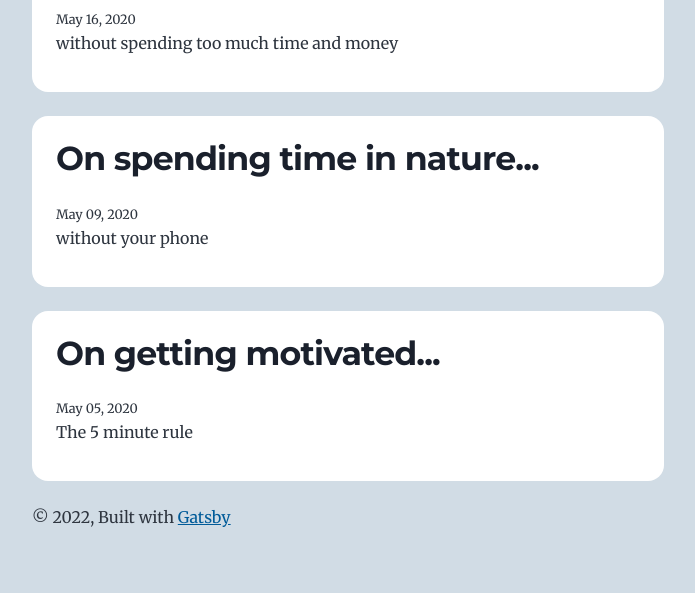
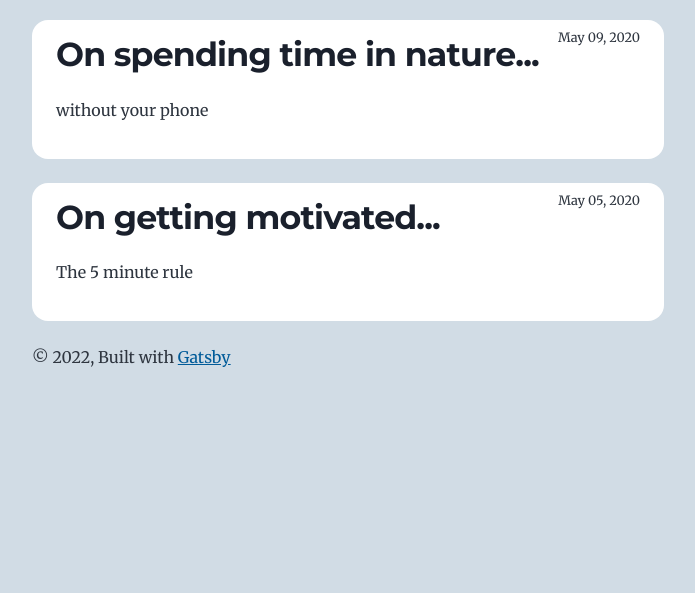
Before and after one commit to brampijper/brams-blog, a Gatsby site: page / in a window 1280 px wide. Shown: the part 667-1260 px from the top of the page, without its empty margins (292-987 px from the left). After the commit the page ends 1100 px from the top, so only its background shows below. Built offline with nearby package versions, Linux system fonts and the light colour scheme; Gatsby itself is replaced by a stand-in of ours.

Commit message:
date of blogpost is now right aligned

```diff
--- a/src/components/BlogPost.js
+++ b/src/components/BlogPost.js
@@ -7,10 +7,10 @@ export default function BlogPost({posts}) {
             <Link className="blog-posts-links" key={post.slug} to={post.slug}>
                 <article  className="blog-posts">
                 <header>
+                    <small className="blog-post-date">{post.date}</small>
                     <h2>
                         <span itemProp="headline">{post.title}</span>
                     </h2>
-                    <small>{post.date}</small>
                 </header>
                 <section>
                     <p
--- a/src/style.css
+++ b/src/style.css
@@ -321,8 +321,22 @@
   .blog-posts {
     background-color: white;
     border-radius: 1rem;
-    padding: var(--spacing-1) 0 var(--spacing-1) var(--spacing-6);
+    padding: var(--spacing-2) var(--spacing-6) var(--spacing-1) var(--spacing-6);
     margin-top: 1.5rem;
+  }
+
+  .blog-posts header {
+    display:flex;
+    flex-direction:column;
+  }
+
+  .blog-post-date {
+    align-self:flex-end;
+    position: absolute;
+  }
+
+  .blog-posts h2 {
+    margin-top: var(--spacing-2);
   }
 
   .blog-post header h1 {
```
